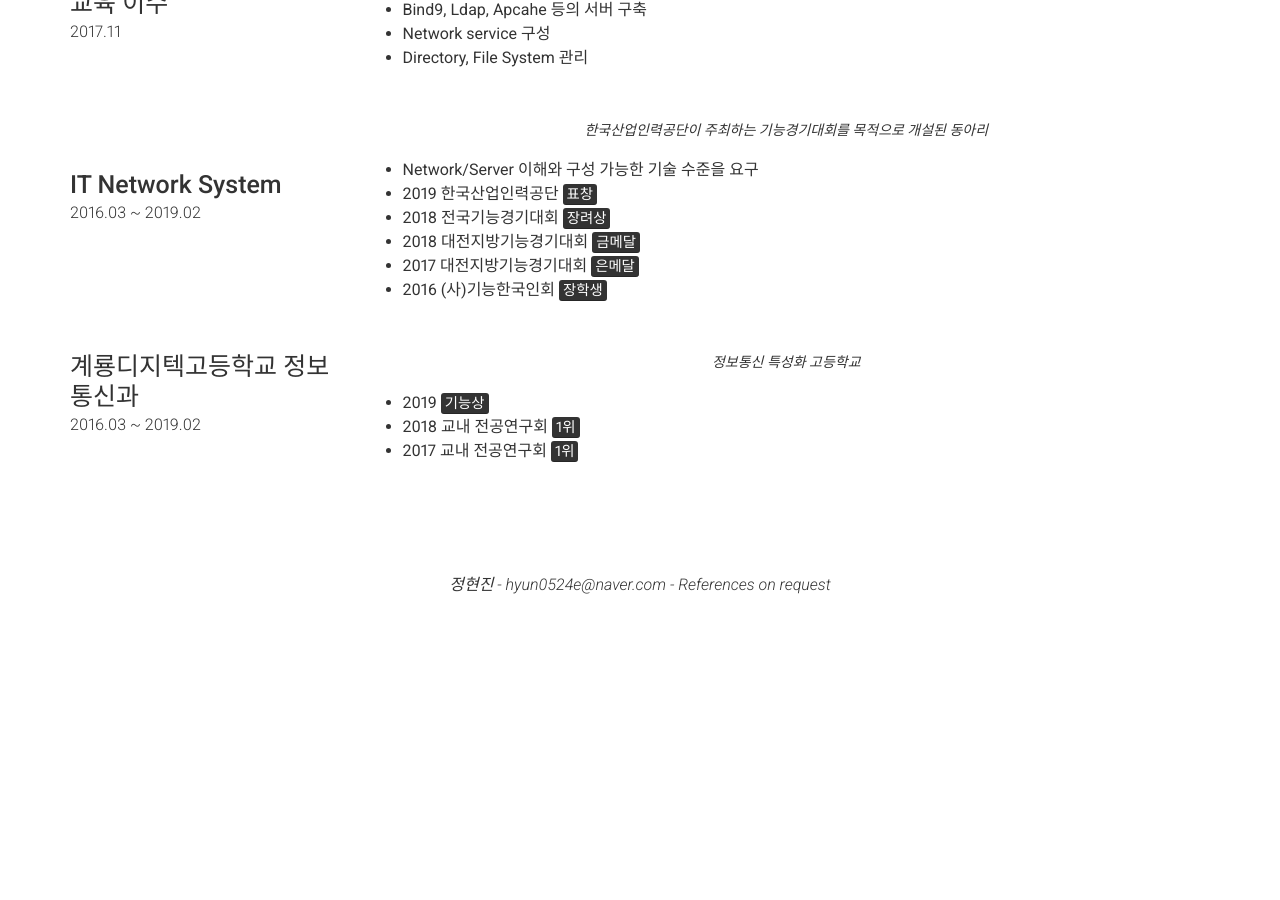
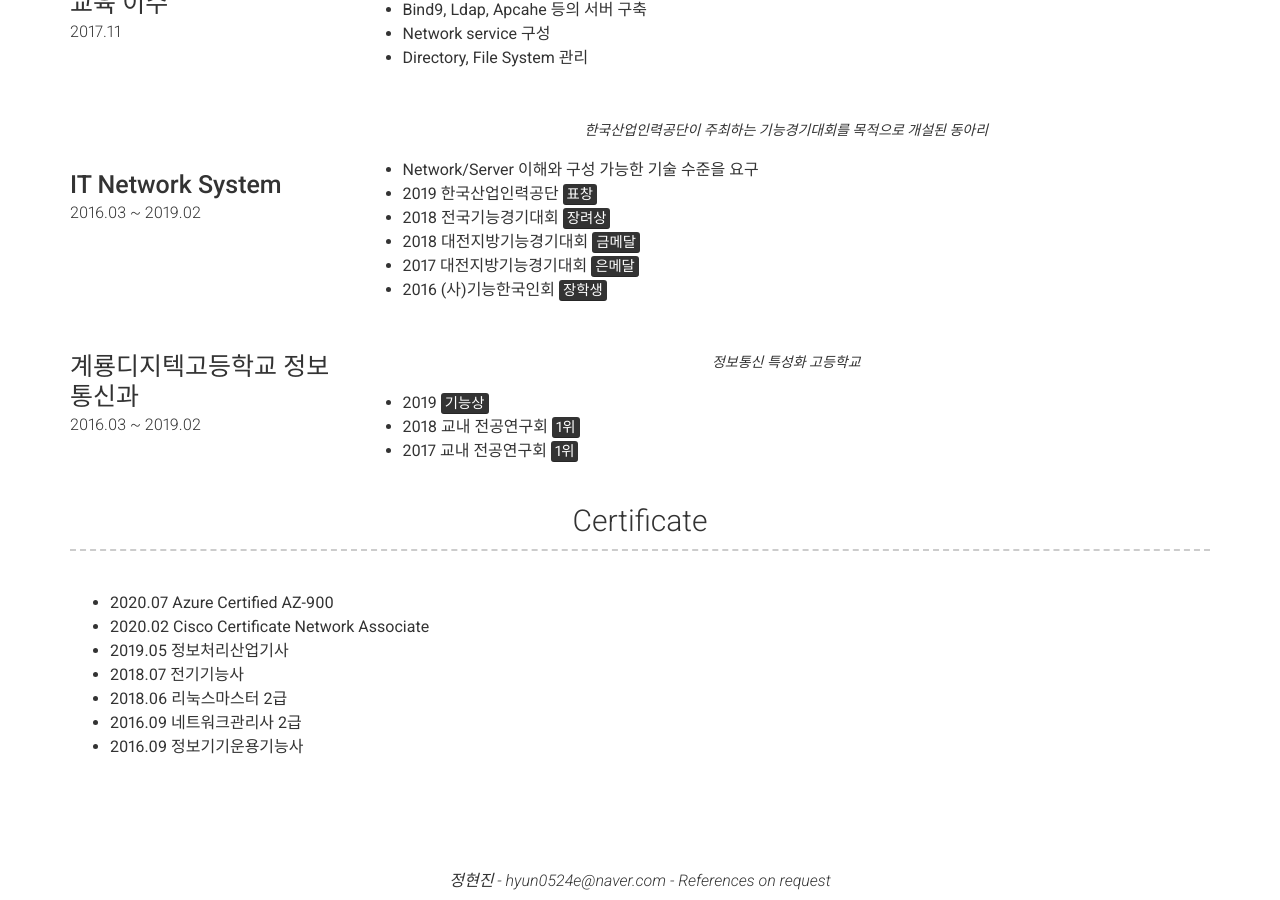
Before and after one commit to currenjin/resume, a Jekyll site: the page built from index.md, in a window 1280 px wide and 900 px high, scrolled down 1503 px. Built offline with Jekyll 4.4.1, drawn with Linux system fonts in a browser that asks for light colours; nearby versions of some CDN libraries; before the commit the page ends 2107 px from its top, so only the background shows below that.

Commit message:
add: certificate

```diff
--- a/_config.yml
+++ b/_config.yml
@@ -154,7 +154,16 @@ content:
           - 2019 <mark>기능상</mark>
           - 2018 교내 전공연구회 <mark>1위</mark>
           - 2017 교내 전공연구회 <mark>1위</mark>
-
+  - title: Certificate
+    layout: text
+    content: |
+      - 2020.07  Azure Certified AZ-900
+      - 2020.02  Cisco Certificate Network Associate
+      - 2019.05  정보처리산업기사
+      - 2018.07  전기기능사
+      - 2018.06  리눅스마스터 2급
+      - 2016.09  네트워크관리사 2급
+      - 2016.09  정보기기운용기능사
 #  - title: A Little More About Me
 #    layout: text
 #    content: |
```
